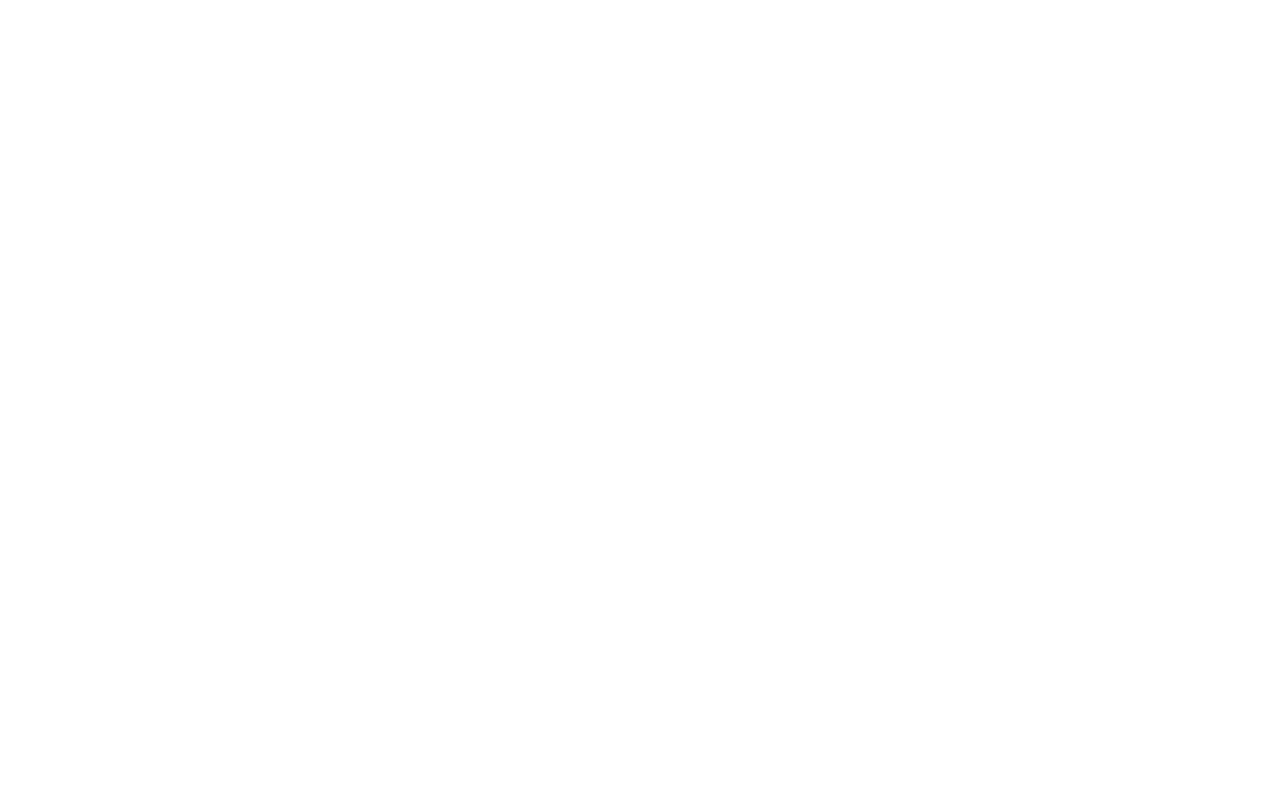
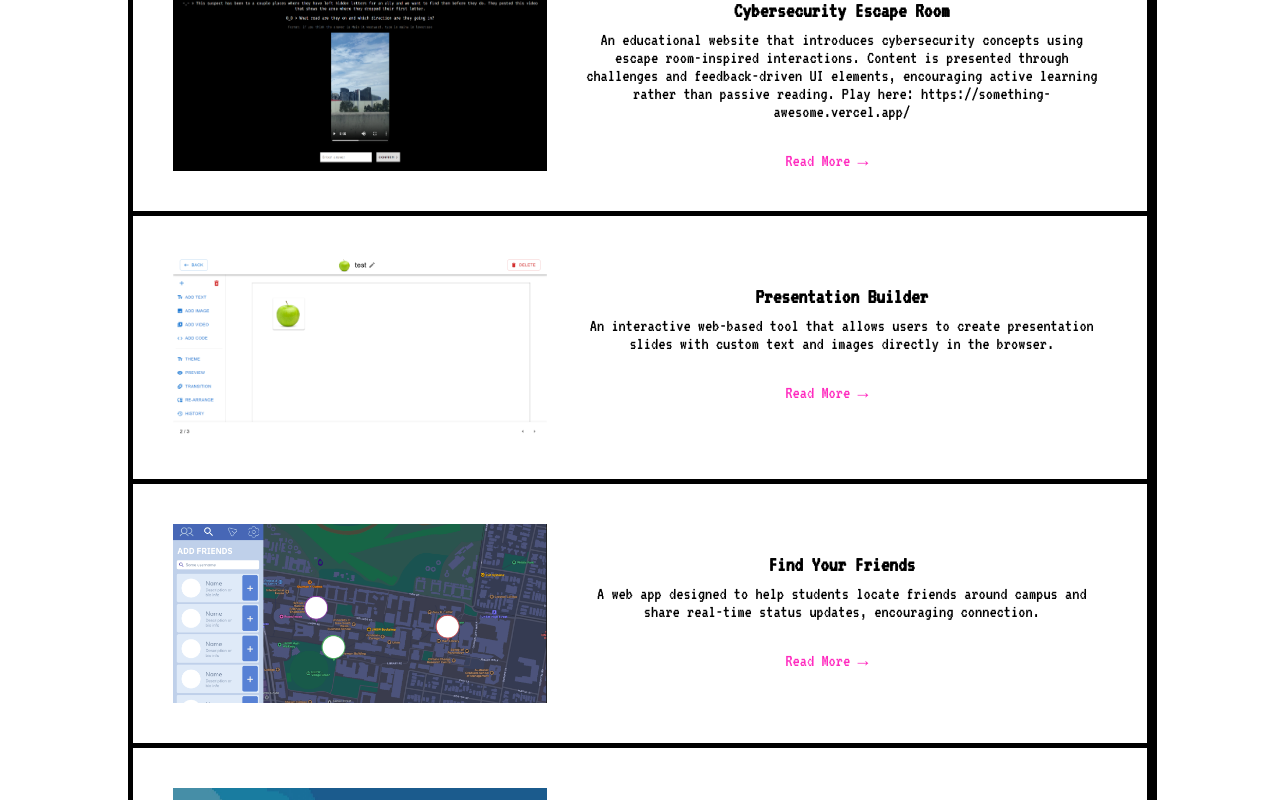
Before and after one commit to eningfu/home, a React (Create React App) app: page /#/projects in a window 1280 px wide. Before the commit this address had no page. Shown: the part 1025-1825 px from the top of the page. Before the commit the page ends 800 px from the top, so only its background shows below. Built offline with nearby package versions, Linux system fonts and the light colour scheme; a web font is replaced by a local one.

Commit message:
hashrouter

```diff
--- a/src/App.js
+++ b/src/App.js
@@ -1,5 +1,5 @@
 import './App.css';
-import { BrowserRouter, Routes, Route } from "react-router-dom";
+import { HashRouter, Routes, Route } from "react-router-dom";
 import Home from './pages/Home';
 import About from './pages/About';
 import Projects from './pages/Projects';
@@ -9,7 +9,7 @@
 function App() {
   return (
     <>
-      <BrowserRouter>
+      <HashRouter>
         <Routes>
           <Route path="/home" element={<Home />} />
           <Route path="/home/" element={<Home />} />
@@ -18,7 +18,7 @@
           <Route path="/gallery" element={<Gallery />} />
           <Route path="/projects/:id" element={<ProjectDetails />} />
         </Routes>
-      </BrowserRouter>
+      </HashRouter>
     </>
   );
 }
--- a/src/components/Card.js
+++ b/src/components/Card.js
@@ -1,15 +1,17 @@
+import { Link } from "react-router-dom";
+
 function Card({ img, title, description, link }) {
   return (
     <div className="gallery-item">
       <img src={img} alt={title} />
       <div className="proj-info">
         <p>
-          <span class="title">{title}</span>
+          <span className="title">{title}</span>
           {description}
         </p>
-        <a href={link} className="read-more">
+        <Link to={link} className="read-more">
           Read More →
-        </a>
+        </Link>
       </div>
     </div>
   );
```
